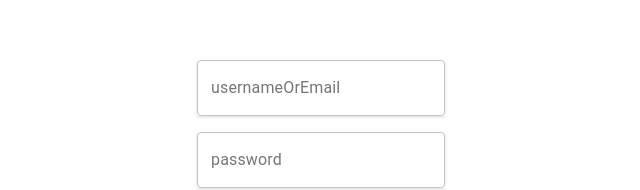
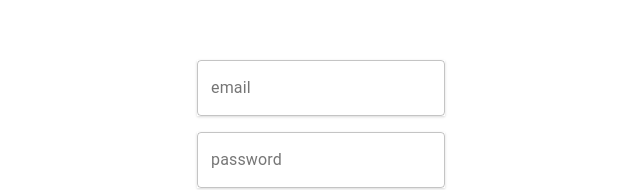
Before and after one commit to OtakuStanYoutube/LinkedList, a Next.js app in the folder ayame/: page /Login in a window 1280 px wide. Shown: the part 236-426 px from the top of the page, without its empty margins (319-959 px from the left). Built offline with nearby package versions, Linux system fonts and the light colour scheme.

Commit message:
:package: Adding textfield to login page

```diff
--- a/ayame/src/pages/Login.tsx
+++ b/ayame/src/pages/Login.tsx
@@ -16,7 +16,7 @@ const LoginPage: FC<{}> = ({}) => {
         <Layout title="Login">
           <Wrapper>
             <Formik
-              initialValues={{ usernameOrEmail: "", password: "" }}
+              initialValues={{ email: "", password: "" }}
               onSubmit={async (values, { setErrors }) => {
                 console.log(values);
               }}
@@ -24,13 +24,13 @@ const LoginPage: FC<{}> = ({}) => {
               {({ isSubmitting }) => (
                 <Form>
                   <InputField
-                    name="usernameOrEmail"
-                    placeholder="username or email"
+                    name="email"
+                    placeholder="lolilover@hentaihaven.org"
                     label="Username or Email"
                   />
                   <InputField
                     name="password"
-                    placeholder="password"
+                    placeholder="*******"
                     label="Password"
                     type="password"
                   />
```
